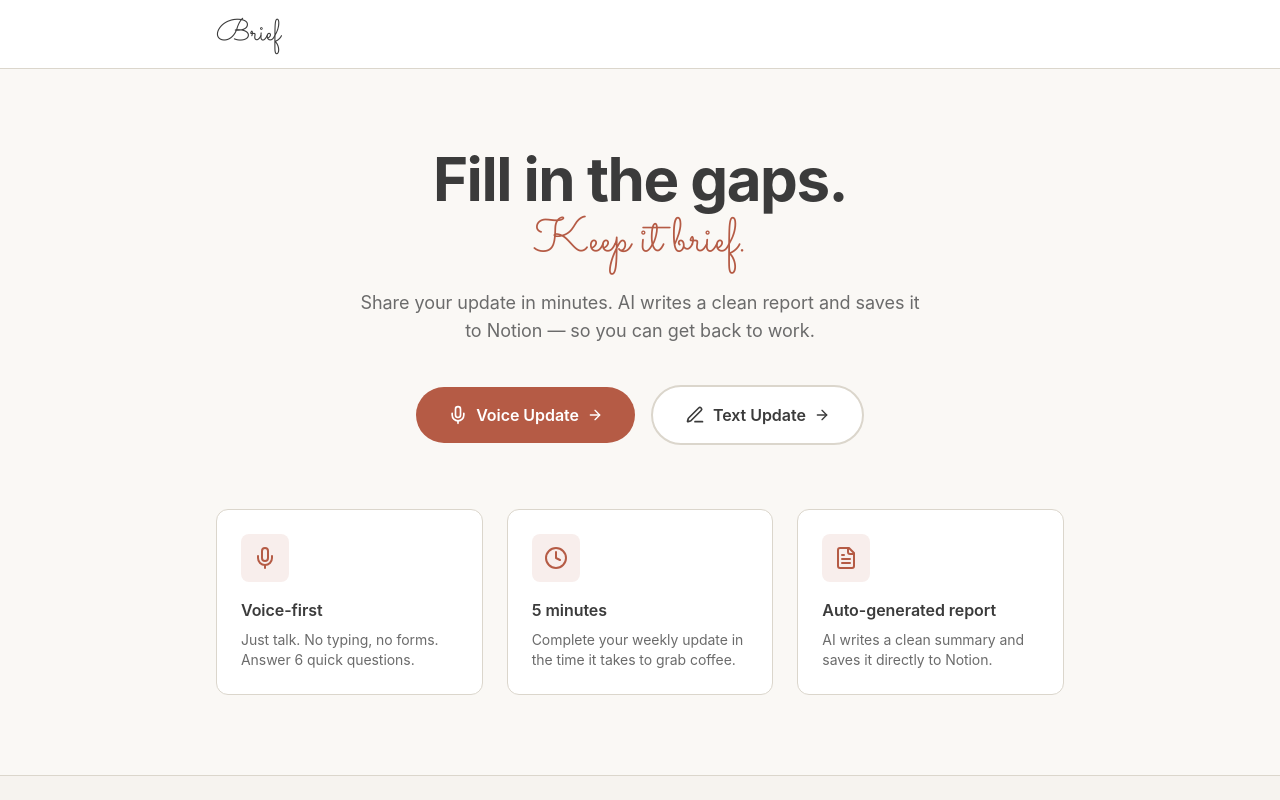
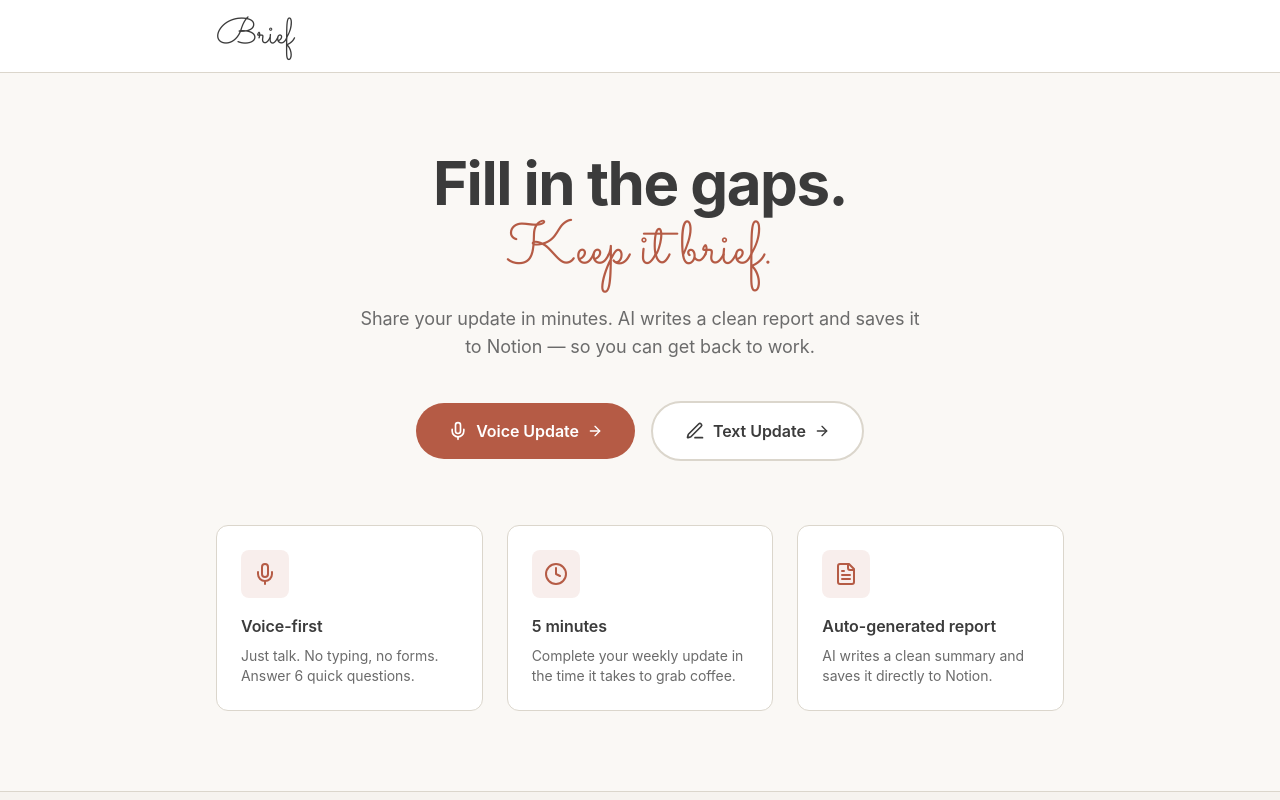
Before and after one commit to chrismlittle123/brief, a Next.js app in the folder packages/frontend/: page / in a window 1280 px wide. Shown: the top 800 px of the page. Built offline with nearby package versions, Linux system fonts and the light colour scheme.

Commit message:
Increase Sacramento font size
- Header Brief: text-3xl -> text-4xl
- Tagline Keep it brief: text-4xl/5xl -> text-5xl/6xl
- Text checkin header: text-2xl -> text-4xl

Co-Authored-By: Claude Opus 4.5 <noreply@anthropic.com>

```diff
--- a/packages/frontend/src/app/checkin/complete.tsx
+++ b/packages/frontend/src/app/checkin/complete.tsx
@@ -38,7 +38,7 @@ export function CompletePage({ responses }: { responses: Record<string, string>
       {/* Header */}
       <header className="border-b border-border bg-card">
         <div className="mx-auto max-w-2xl px-6 py-4 flex items-center justify-between">
-          <h1 className="font-cursive text-3xl text-foreground">Brief</h1>
+          <h1 className="font-cursive text-4xl text-foreground">Brief</h1>
           <span className="rounded-full bg-primary/10 px-3 py-1 text-xs font-medium text-primary flex items-center gap-1.5">
             <Sparkles className="h-3 w-3" />
             AI Generated
--- a/packages/frontend/src/app/checkin/text/page.tsx
+++ b/packages/frontend/src/app/checkin/text/page.tsx
@@ -52,7 +52,7 @@ export default function TextCheckinPage() {
               <ArrowLeft className="h-4 w-4" />
               <span className="text-sm">Exit</span>
             </Link>
-            <h1 className="font-cursive text-2xl text-foreground">Brief</h1>
+            <h1 className="font-cursive text-4xl text-foreground">Brief</h1>
           </div>
         </div>
       </header>
--- a/packages/frontend/src/app/page.tsx
+++ b/packages/frontend/src/app/page.tsx
@@ -9,7 +9,7 @@ export default function HomePage() {
       {/* Header */}
       <header className="border-b border-border bg-card">
         <div className="mx-auto max-w-4xl px-6 py-4">
-          <h1 className="font-cursive text-3xl text-foreground">Brief</h1>
+          <h1 className="font-cursive text-4xl text-foreground">Brief</h1>
         </div>
       </header>
 
@@ -19,7 +19,7 @@ export default function HomePage() {
           <h2 className="text-5xl font-bold tracking-tight text-foreground md:text-6xl">
             Fill in the gaps.
           </h2>
-          <p className="mt-2 font-cursive text-4xl text-primary md:text-5xl">
+          <p className="mt-2 font-cursive text-5xl text-primary md:text-6xl">
             Keep it brief.
           </p>
           <p className="mx-auto mt-6 max-w-xl text-lg text-muted-foreground">
```
